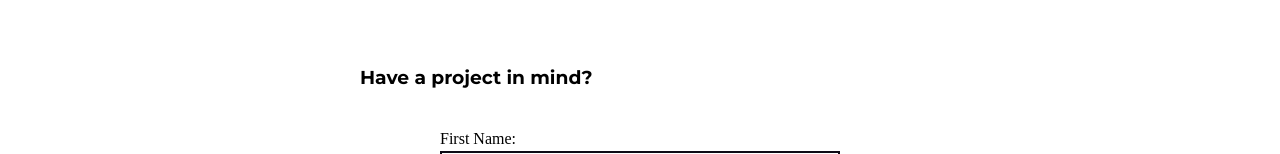
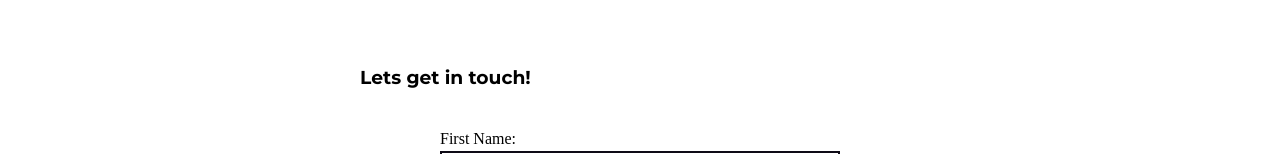
Before and after one commit to alechudson/RD2-final-portfolio-site, a plain HTML site: page contact.html in a window 1280 px wide. Shown: the part 367-521 px from the top of the page. Drawn offline with Linux system fonts and the light colour scheme.

Commit message:
Changed some working

```diff
--- a/contact.html
+++ b/contact.html
@@ -34,7 +34,7 @@
         </div>
 
         <div>
-            <h3>Have a project in mind?</h3>
+            <h3>Lets get in touch!</h3>
 
             <form action="https://formspree.io/mlepdarp" method="post" class="form-contact">
             <label for="nameFrist">First Name:</label>
```
